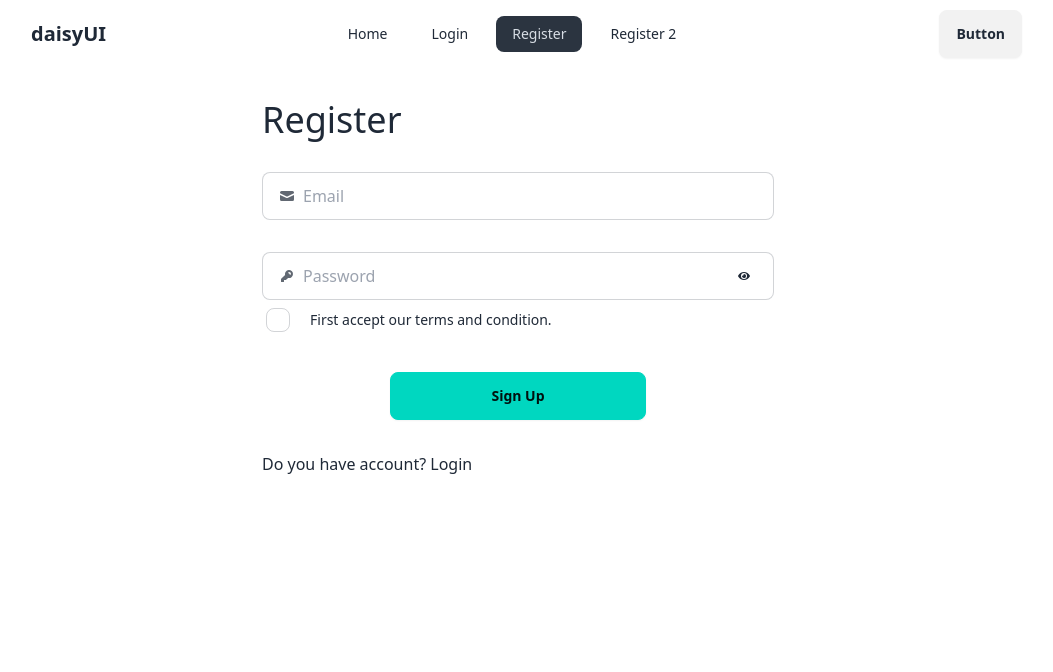
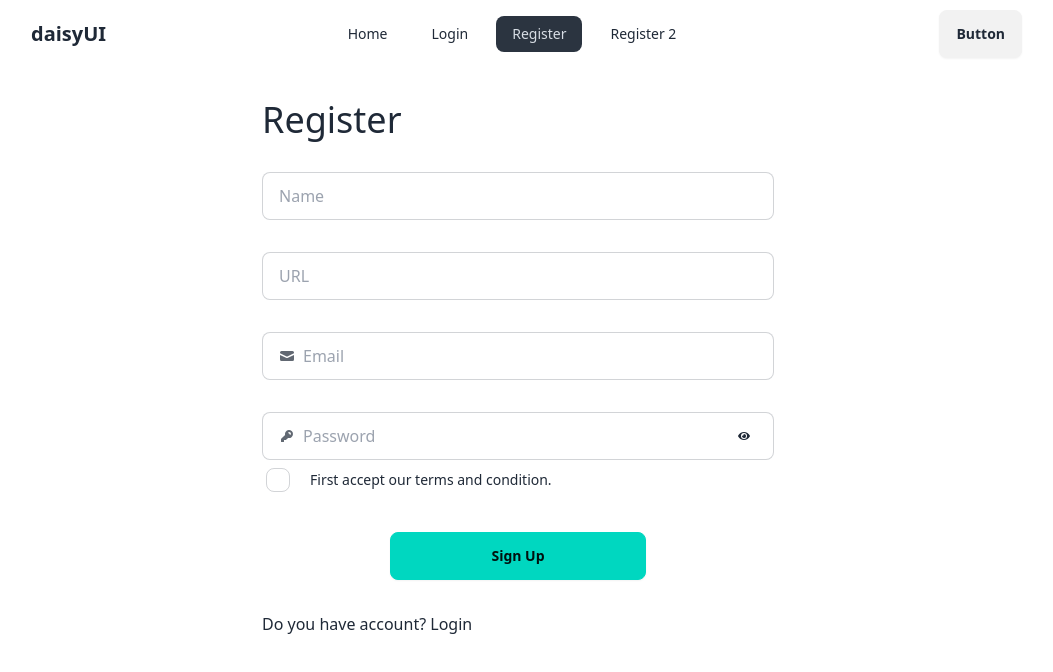
Before and after one commit to tusherbhakta/Email-Pass-Auth-m50, a React (Vite) app: page /register in a window 1280 px wide. Shown: the top 672 px of the page, without its empty margins (122-1175 px from the left). Built offline with nearby package versions, Linux system fonts and the light colour scheme.

Commit message:
update user profile

```diff
--- a/src/components/Register/Register.jsx
+++ b/src/components/Register/Register.jsx
@@ -1,4 +1,4 @@
-import { createUserWithEmailAndPassword, sendEmailVerification } from 'firebase/auth';
+import { createUserWithEmailAndPassword, sendEmailVerification, updateProfile } from 'firebase/auth';
 import React, { useState } from 'react';
 import auth from '../../firebase.init';
 import { FaEye, FaEyeSlash } from 'react-icons/fa';
@@ -13,9 +13,11 @@ const Register = () => {
         const email = event.target.email.value;
         const password = event.target.password.value;
         const terms = event.target.terms.checked;
+        const name = event.target.name.value;
+        const photo = event.target.photo.value;
         setErrorMessage('');
         setSuccess(false);
-        if(!terms){
+        if (!terms) {
             setErrorMessage('checked our terms and conditions');
             return;
         }
@@ -33,9 +35,19 @@ const Register = () => {
                 console.log(result.user)
                 setSuccess(true);
                 sendEmailVerification(auth.currentUser)
-                .then(()=>{
-
-                })
+                    .then(() => {
+                    });
+                    const profile = {
+                        displayName: name,
+                        photoURL: photo
+                    }
+                    updateProfile(auth.currentUser)
+                    .then(()=>{
+                        console.log('update profile successfully')
+                    })
+                    .catch(()=>{
+                        console.log('error to update profile')
+                    })
             })
             .catch(error => {
                 console.log('Error', error.message);
@@ -48,6 +60,12 @@ const Register = () => {
             <h2 className='text-4xl my-8'>Register</h2>
             <form className='' onSubmit={handleRegister}>
                 <div>
+                    <label className="input input-bordered flex items-center gap-2 my-8">
+                        <input type="text" name='name' className="grow" placeholder="Name" />
+                    </label>
+                    <label className="input input-bordered flex items-center gap-2 my-8">
+                        <input type="text" name='photo' className="grow" placeholder="URL" />
+                    </label>
                     <label className="input input-bordered flex items-center gap-2 my-8">
                         <svg
                             xmlns="http://www.w3.org/2000/svg"
```
